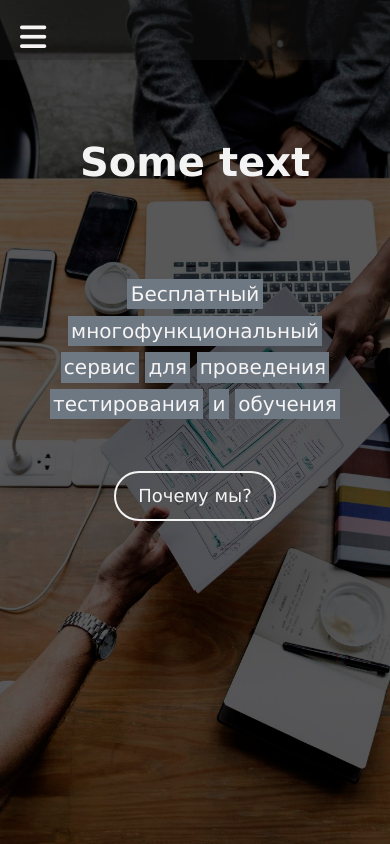
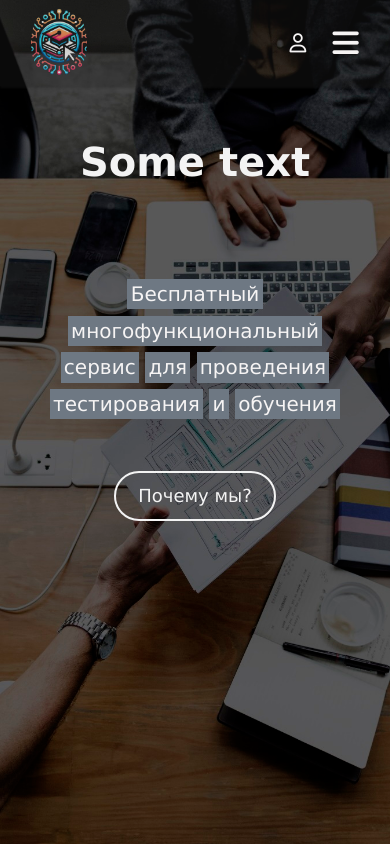
Before and after one commit to Sinkler521/educatemefrontend, a React (Create React App) app: page / in a window 390 px wide. Shown: the top 844 px of the page. Built offline with nearby package versions, Linux system fonts and the light colour scheme; no server answers.

Commit message:
header changes

```diff
--- a/src/components/Header/Header.css
+++ b/src/components/Header/Header.css
@@ -1,206 +1,330 @@
+
+.header-container{
+    width: 100%;
+    display: flex;
+    justify-content: center;
+}
 header{
+    position: fixed;
     width: 100%;
+    transition: all 0.3s ease-in;
+    background-color: transparent;
     max-width: var(--content-max-width);
-    background-color: transparent;
-    display: grid;
-    grid-template-rows: 1fr;
-    grid-template-columns: 4fr 2fr 2fr 12fr 1fr 1fr;
-    position: fixed;
-    transition: all 0.3s ease-in;
-    z-index: 1;
-}
-header div{
-    padding-top: 0.2rem;
-    padding-bottom: 0.2rem;
+    z-index: 100;
+    padding: 0.2rem 8%;
+    display: flex;
+    justify-content: space-between;
+    align-items: center;
 }
 header:before{
+    content: "";
+    width: 100%;
+    height: 100%;
+    top: 0;
+    left: 0;
+    position: absolute;
+    opacity: 30%;
+    background-color: #232222;
+    z-index: 90;
+    box-shadow: 1px 1px 2px 1px #232222;
+}
+#logo{
+    border-radius: 50%;
+    width: 5rem;
+    height: 5rem;
+    opacity: 80%;
+    z-index: 200;
+    background-image: url("../../assets/images/header/logo.png");
+    background-size: cover;
+    background-position: center center;
+    cursor: pointer;
+}
+header .navbar,
+header .mobile-icons{
+    z-index: 150;
+}
+header .navbar a,
+header .mobile-icons a{
+    text-decoration: none;
+    color: var(--text-white);
+    font-size: 1.2rem;
+    margin-left: 2rem;
+    z-index: 200;
+}
+.mobile-icons{
+    display: flex;
+    justify-content: flex-end;
+    width: 100%;
+    padding: 1rem 8%;
+}
+header .navbar a:hover,
+header .mobile-icons a:hover{
+    color: var(--text-white);
+    text-shadow: 0 1px #f3f3f3;
+}
+.navbar{
+    position: relative;
+}
+.navbar > *{
+    z-index: 200;
+}
+.navbar:before{
     content: "";
     position: absolute;
     width: 100%;
     height: 100%;
-    background-color: #232222;
+    background-color: transparent;
+    z-index: 20;
     opacity: 20%;
-    z-index: 1;
-    box-shadow: 0 5px 5px -3px rgba(0, 0, 0, 0.5), 0 -5px 5px -3px rgba(0, 0, 0, 0.5);
 }
-header.header-scrolled-far:before {
+/*.navbar:before.navbar-scrolled-far{*/
+/*    opacity: 100%;*/
+/*    background-color: #232222;*/
+/*    z-index: 1;*/
+/*}*/
+/*header.mobile-background header:before{*/
+/*    background-color: #232222;*/
+/*    opacity: 100%;*/
+/*}*/
+header.header-scrolled-far:before{
     opacity: 100%;
+    height: 100%;
     box-shadow: 0 5px 5px -3px rgba(68, 68, 68, 0.5), 0 -5px 5px -3px rgba(70, 69, 69, 0.5);
 }
-
+.navbar.mobile-background:before{
+    opacity: 100%;
+    background-color: #232222;
+}
 .header-scrolled {
     transform: translateY(-100%);
     opacity: 0;
     transition: all 0.3s ease-out;
 }
-
-@keyframes slideUp {
-    0% {
-        transform: translateY(0);
-        opacity: 1;
-    }
-    100% {
-        transform: translateY(-100%);
-        opacity: 1;
-    }
-}
-.header-logo-container{
-    width: 100%;
-    height: 100%;
-    cursor: pointer;
-    position: relative;
-    border-bottom-left-radius: 0.1rem;
-    border-bottom-right-radius: 0.1rem;
-    display: flex;
-    align-items: center;
-    justify-content: center;
-}
-#logo{
-    border-radius: 50%;
-    width: 75px;
-    height: 75px;
-    opacity: 90%;
-    z-index: 4000;
-    background-image: url("../../assets/images/header/logo.png");
-    background-size: cover;
-    background-position: center center;
-    cursor: pointer;
-}
-.header-navbar-item{
-    cursor: pointer;
-    position: relative;
-    border-bottom-left-radius: 0.1rem;
-    border-bottom-right-radius: 0.1rem;
-    display: flex;
-    align-items: center;
-    justify-content: center;
-}
-.header-navbar-item:before{
-    content: "";
-    background-color: transparent;
-    z-index: 500;
-    width: 100%;
-    height: 100%;
-    position: absolute;
-    opacity: 0;
-    transition: all 0.3s ease-in-out;
-}
-.header-navbar-item:hover:before {
-    background-color: var(--text-white);
-    opacity: 0.3;
-    cursor: pointer;
-}
-.header-navbar-item:hover a{
-    color: white;
-    text-shadow: 2px 2px 2px rgba(0, 0, 0, 0.5);
-}
-.header-navbar-item a{
-    color: var(--text-white);
-    font-size: 16px;
-    text-decoration: none;
-    z-index: 1000;
-}
-.header-navbar-item a i{
-    font-size: 22px;
-}
-
-.burger-menu {
+header input{
     display: none;
 }
-
+header label{
+    color: var(--text-white);
+    font-size: 30px;
+    z-index: 100;
+    cursor: pointer;
+    visibility: hidden;
+}
+nav a{
+    z-index: 150;
+}
 @media screen and (max-width: 1000px) {
-    header {
-        display: none;
+    header label{
+        visibility: visible;
     }
-
-    .burger-menu {
-        display: flex;
-        align-items: center;
-        justify-content: space-between;
-        position: fixed;
-        top: 0;
+    header .navbar{
+        border-top: 1px solid var(--text-gray);
+        position: absolute;
+        top: 100%;
         left: 0;
+        background-color: transparent;
+        z-index: 100;
         width: 100%;
-        height: 60px;
-        background-color: transparent;
-        transition: height 0.6s ease;
-        z-index: 1000;
-    }
-
-    .burger-menu.open {
-        height: 100vh;
-    }
-    .burger-menu:before{
-        width: 100%;
-        height: 100%;
-        content: "";
-        position: absolute;
-        opacity: 30%;
-        background-color: #232222;
-        top: 0;
-        left: 0;
-        transition: all 0.3s ease-in-out;
-    }
-    .burger-menu.open::before{
-        opacity: 98%;
-    }
-
-    .burger-menu.open {
-        transform: translateX(0%);
-    }
-
-    .menu-toggle {
-        cursor: pointer;
-        position: absolute;
-        top: 20px;
-        left: 20px;
-        z-index: 300;
-        color: var(--text-white);
-        font-size: 30px;
-    }
-
-    .burger-menu-links {
         display: flex;
         flex-direction: column;
         align-items: center;
-        justify-content: center;
-        height: 0;
-        overflow: hidden;
-        transition: height 0.6s ease;
+        height: 100vh;
+        transition: all 0.4s ease-in;
+        transform: translateX(-120%);
+    }
+    header .navbar a{
+        padding: 2rem 8%;
         width: 100%;
+        transition: all 0.4s ease;
     }
-    .burger-menu.open .burger-menu-links {
-        height: auto;
+    .navbar.is-open{
+        transform: translateX(0);
     }
-    .burger-menu-links .header-navbar-item {
-        margin: 20px 0;
-        display: flex;
-        justify-content: center;
-        align-items: center;
-        width: 50%;
-        padding-top: 0.6rem;
-        padding-bottom: 0.8rem;
-    }
-    .burger-menu-links .header-navbar-item:hover:before {
-        background-color: transparent;
-    }
-    .burger-menu-links .header-navbar-item:hover a{
-        text-shadow: 1px 1px 1px var(--text-white);
-        transition: all 0.2s ease-in;
-        transform: scale(1.05)
-    }
-    .header-logo-container{
-        z-index: 200;
-        padding-bottom: 2rem;
-    }
-    #burger-menu-logo{
-        border-radius: 50%;
-        width: 60px;
-        height: 60px;
-        opacity: 50%;
-    }
-    .burger-menu-links .header-navbar-item a {
-        color: var(--text-white);
-        font-size: 18px;
+    .navbar.is-open header:before{
+        opacity: 100%;
     }
 }
+/*header div{*/
+/*    padding-top: 0.2rem;*/
+/*    padding-bottom: 0.2rem;*/
+/*}*/
+/*header:before{*/
+/*    content: "";*/
+/*    position: absolute;*/
+/*    width: 100%;*/
+/*    height: 100%;*/
+/*    background-color: #232222;*/
+/*    opacity: 20%;*/
+/*    z-index: 1;*/
+/*    box-shadow: 0 5px 5px -3px rgba(0, 0, 0, 0.5), 0 -5px 5px -3px rgba(0, 0, 0, 0.5);*/
+/*}*/
+/*header.header-scrolled-far:before {*/
+/*    opacity: 100%;*/
+/*    box-shadow: 0 5px 5px -3px rgba(68, 68, 68, 0.5), 0 -5px 5px -3px rgba(70, 69, 69, 0.5);*/
+/*}*/
+
+/*.header-scrolled {*/
+/*    transform: translateY(-100%);*/
+/*    opacity: 0;*/
+/*    transition: all 0.3s ease-out;*/
+/*}*/
+
+/*@keyframes slideUp {*/
+/*    0% {*/
+/*        transform: translateY(0);*/
+/*        opacity: 1;*/
+/*    }*/
+/*    100% {*/
+/*        transform: translateY(-100%);*/
+/*        opacity: 1;*/
+/*    }*/
+/*}*/
+/*.header-logo-container{*/
+/*    width: 100%;*/
+/*    height: 100%;*/
+/*    cursor: pointer;*/
+/*    position: relative;*/
+/*    border-bottom-left-radius: 0.1rem;*/
+/*    border-bottom-right-radius: 0.1rem;*/
+/*    display: flex;*/
+/*    align-items: center;*/
+/*    justify-content: center;*/
+/*}*/
+/*.header-navbar-item{*/
+/*    cursor: pointer;*/
+/*    position: relative;*/
+/*    border-bottom-left-radius: 0.1rem;*/
+/*    border-bottom-right-radius: 0.1rem;*/
+/*    display: flex;*/
+/*    align-items: center;*/
+/*    justify-content: center;*/
+/*}*/
+/*.header-navbar-item:before{*/
+/*    content: "";*/
+/*    background-color: transparent;*/
+/*    z-index: 500;*/
+/*    width: 100%;*/
+/*    height: 100%;*/
+/*    position: absolute;*/
+/*    opacity: 0;*/
+/*    transition: all 0.3s ease-in-out;*/
+/*}*/
+/*.header-navbar-item:hover:before {*/
+/*    background-color: var(--text-white);*/
+/*    opacity: 0.3;*/
+/*    cursor: pointer;*/
+/*}*/
+/*.header-navbar-item:hover a{*/
+/*    color: white;*/
+/*    text-shadow: 2px 2px 2px rgba(0, 0, 0, 0.5);*/
+/*}*/
+/*.header-navbar-item a{*/
+/*    color: var(--text-white);*/
+/*    font-size: 16px;*/
+/*    text-decoration: none;*/
+/*    z-index: 1000;*/
+/*}*/
+/*.header-navbar-item a i{*/
+/*    font-size: 22px;*/
+/*}*/
+
+/*.burger-menu {*/
+/*    display: none;*/
+/*}*/
+
+/*@media screen and (max-width: 1000px) {*/
+/*    header {*/
+/*        display: none;*/
+/*    }*/
+
+/*    .burger-menu {*/
+/*        display: flex;*/
+/*        align-items: center;*/
+/*        justify-content: space-between;*/
+/*        position: fixed;*/
+/*        top: 0;*/
+/*        left: 0;*/
+/*        width: 100%;*/
+/*        height: 60px;*/
+/*        background-color: transparent;*/
+/*        transition: height 0.6s ease;*/
+/*        z-index: 1000;*/
+/*    }*/
+
+/*    .burger-menu.open {*/
+/*        height: 100vh;*/
+/*    }*/
+/*    .burger-menu:before{*/
+/*        width: 100%;*/
+/*        height: 100%;*/
+/*        content: "";*/
+/*        position: absolute;*/
+/*        opacity: 30%;*/
+/*        background-color: #232222;*/
+/*        top: 0;*/
+/*        left: 0;*/
+/*        transition: all 0.3s ease-in-out;*/
+/*    }*/
+/*    .burger-menu.open::before{*/
+/*        opacity: 98%;*/
+/*    }*/
+
+/*    .burger-menu.open {*/
+/*        transform: translateX(0%);*/
+/*    }*/
+
+/*    .menu-toggle {*/
+/*        cursor: pointer;*/
+/*        position: absolute;*/
+/*        top: 20px;*/
+/*        left: 20px;*/
+/*        z-index: 300;*/
+/*        color: var(--text-white);*/
+/*        font-size: 30px;*/
+/*    }*/
+
+/*    .burger-menu-links {*/
+/*        display: flex;*/
+/*        flex-direction: column;*/
+/*        align-items: center;*/
+/*        justify-content: center;*/
+/*        height: 0;*/
+/*        overflow: hidden;*/
+/*        transition: height 0.6s ease;*/
+/*        width: 100%;*/
+/*    }*/
+/*    .burger-menu.open .burger-menu-links {*/
+/*        height: auto;*/
+/*    }*/
+/*    .burger-menu-links .header-navbar-item {*/
+/*        margin: 20px 0;*/
+/*        display: flex;*/
+/*        justify-content: center;*/
+/*        align-items: center;*/
+/*        width: 50%;*/
+/*        padding-top: 0.6rem;*/
+/*        padding-bottom: 0.8rem;*/
+/*    }*/
+/*    .burger-menu-links .header-navbar-item:hover:before {*/
+/*        background-color: transparent;*/
+/*    }*/
+/*    .burger-menu-links .header-navbar-item:hover a{*/
+/*        text-shadow: 1px 1px 1px var(--text-white);*/
+/*        transition: all 0.2s ease-in;*/
+/*        transform: scale(1.05)*/
+/*    }*/
+/*    .header-logo-container{*/
+/*        z-index: 200;*/
+/*        padding-bottom: 2rem;*/
+/*    }*/
+/*    #burger-menu-logo{*/
+/*        border-radius: 50%;*/
+/*        width: 60px;*/
+/*        height: 60px;*/
+/*        opacity: 50%;*/
+/*    }*/
+/*    .burger-menu-links .header-navbar-item a {*/
+/*        color: var(--text-white);*/
+/*        font-size: 18px;*/
+/*    }*/
+/*}*/
--- a/src/components/Header/Header.js
+++ b/src/components/Header/Header.js
@@ -9,6 +9,25 @@ export const Header = (props) => {
     const [isScrolled, setIsScrolled] = useState(false);
     const [isMenuOpen, setIsMenuOpen] = useState(false);
     const [isScrolledFar, setIsScrolledFar] = useState(false);
+    const [useMobile, setUseMobile] = useState(false);
+
+    useEffect(() => {
+        const handleMobile = () => {
+            if(window.innerWidth <= 1000){
+                setUseMobile(true)
+            } else{
+                setUseMobile(false);
+            }
+        }
+        handleMobile()
+        window.addEventListener('DOMContentLoaded', handleMobile)
+        window.addEventListener('resize', handleMobile);
+
+        return () => {
+            window.removeEventListener('DOMContentLoaded', handleMobile);
+            window.removeEventListener('resize', handleMobile);
+        };
+    }, [])
 
     useEffect(() => {
         const handleScroll = () => {
@@ -26,6 +45,7 @@ export const Header = (props) => {
             }else if(actualScroll < window.innerHeight){
                 setIsScrolledFar(false);
             }
+            setIsMenuOpen(false);
         }
 
         window.addEventListener('scroll', handleScroll);
@@ -40,43 +60,30 @@ export const Header = (props) => {
 
     return (
         <>
+            <div className="header-container">
                 <header className={classNames({
                     'header-scrolled': isScrolled,
-                'header-scrolled-far': isScrolledFar
+                    'header-scrolled-far': isScrolledFar,
+                    'mobile-background': useMobile,
                 })}>
-                <div className="header-logo-container">
                     <a href="/" id="logo"></a>
-                </div>
-                <div className="header-navbar-item">
+                    <input type="checkbox" id="menu-toggle"/>
+                    {useMobile ? <nav className="mobile-icons">
+                        <NavLink to="login"><i className="fa-regular fa-user"></i></NavLink>
+                    </nav> : null}
+                    <label htmlFor="menu-toggle"><i className={`fa ${isMenuOpen ? 'fa-times' : 'fa-bars'}`} onClick={toggleMenu}></i></label>
+                    <nav className={classNames("navbar", {'navbar-scrolled-far': isScrolledFar, 'mobile-background': useMobile, 'is-open': isMenuOpen})}>
                         <NavLink to="mycourses">Мои курсы</NavLink>
-                </div>
-                <div className="header-navbar-item">
                         <NavLink to="allcourses">Все курсы</NavLink>
-                </div>
-                <div></div>
-                <div className="header-navbar-item">
+                        {!useMobile ?
+                            <>
                                 <NavLink to="login"><i className="fa-regular fa-user"></i></NavLink>
-                </div>
-                <div className="header-navbar-item">
                                 <a href=""><i className="fa-solid fa-magnifying-glass"></i></a>
-                </div>
+                            </>
+                            :
+                            null}
+                    </nav>
                 </header>
-            <div className={`burger-menu ${isMenuOpen ? 'open' : ''}`}>
-                <div className="menu-toggle" onClick={toggleMenu}>
-                    <i className={`fa ${isMenuOpen ? 'fa-times' : 'fa-bars'}`}></i>
-                </div>
-                <div className="burger-menu-links">
-                    <div className="header-logo-container"><img id="burger-menu-logo" src="logo.jpg" alt="No image"/></div>
-                    <div className="header-navbar-item">
-                        <NavLink to="mycourses">Мои курсы</NavLink>
-                    </div>
-                    <div className="header-navbar-item">
-                        <NavLink to="allcourses">Все курсы</NavLink>
-                    </div>
-                    <div className="header-navbar-item">
-                        <NavLink to="login"><i className="fa-regular fa-user"></i></NavLink>
-                    </div>
-                </div>
             </div>
         </>
     )
--- a/src/components/mainpage/Advantages/Advantages.css
+++ b/src/components/mainpage/Advantages/Advantages.css
@@ -102,7 +102,7 @@
     background-color: #232427;
     transition: all 0.3s ease-in-out;
     opacity: 1;
-    z-index: 100;
+    z-index: 90;
     position: absolute;
 }
 .review-hide{
--- a/src/components/mainpage/Mainpage.css
+++ b/src/components/mainpage/Mainpage.css
@@ -1,3 +1,6 @@
+.container{
+    overflow: hidden;
+}
 .scroll-right{
     opacity: 0;
     transform: translateX(50%);
```
Lines whose indentation alone changed are shown as unchanged.
